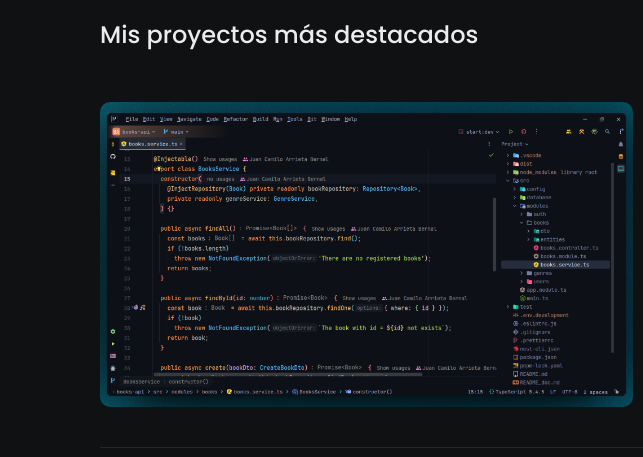
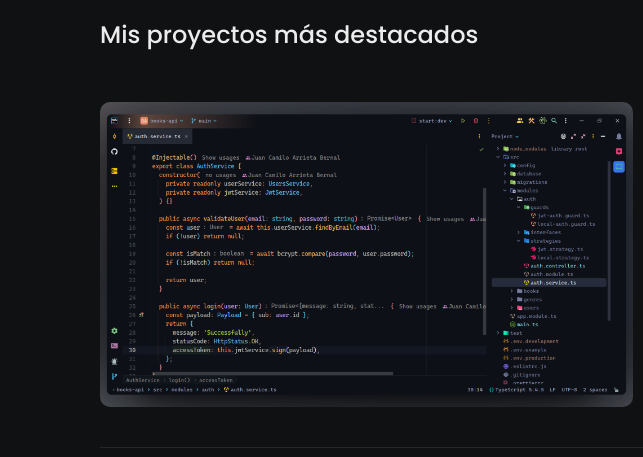
Before and after one commit to Bernieta/jcamilo-portfolio, a website built with Vite: page index.html in a window 1280 px wide. Shown: the part 703-1160 px from the top of the page, 0-643 px from the left. Built offline with nearby package versions, Linux system fonts and the light colour scheme.

Commit message:
changing image books api

```diff
--- a/index.html
+++ b/index.html
@@ -68,7 +68,7 @@
       <div class="container">
         <article class="card">
           <figure class="box-image-project">
-            <img src="/public/assets/img-books-api.png" alt="img-books-api" class="img-card">
+            <img src="/public/assets/books-api.png" alt="img-books-api" class="img-card">
           </figure>
           <div class="description">
             <h4>Backend Books API</h4>
```
Also changed, not shown: public/assets/books-api.png (added), public/assets/img-books-api.png (deleted).
